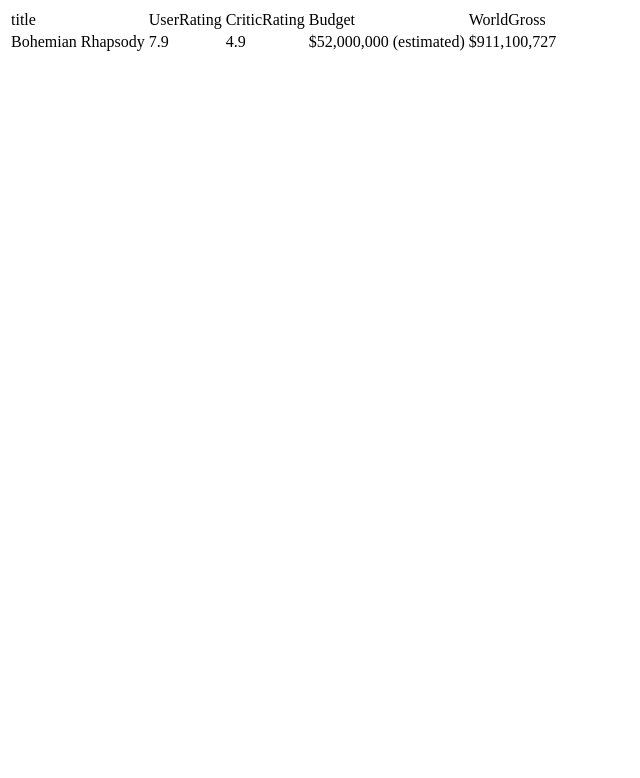
After one commit to est22/OTT_Movie_flask, a Flask app: template templates/analysis.html in a window 1280 px wide. The commit adds this page. Shown: the top 778 px of the page, without its empty margins (0-640 px from the left). Run offline with Flask 2, Linux system fonts and the light colour scheme; the template is opened without the code that fills it, so the values that code supplies are empty.

Commit message:
new file:   static/css/analysis.css 	new file:   static/img/oscar_vintage.jpg 	new file:   static/img/pieChart_blue.png 	new file:   templates/analysis.html 	modified:   templates/main.html

```diff
--- /dev/null
+++ b/templates/analysis.html
@@ -0,0 +1,25 @@
+<body>
+    <h1 "Biggest Gap between User and Critic"/>
+    <table>
+    <thead>
+        <tr>
+            <td>title</td>
+            <td>UserRating</td>
+            <td>CriticRating</td>
+            <td>Budget</td>
+            <td>WorldGross</td>
+        </tr>
+    </thead>
+
+    <tbody>
+        <tr>
+            <td>Bohemian Rhapsody</td>
+            <td>7.9</td>
+            <td>4.9</td>
+            <td>$52,000,000 (estimated)</td>
+            <td>$911,100,727</td>
+        </tr>
+    </tbody>
+
+    </table>
+</body>
```
Also changed, not shown: static/css/analysis.css (added, +27 -0 lines), templates/main.html (+8 -1 lines), static/img/oscar_vintage.jpg (added), static/img/pieChart_blue.png (added).
